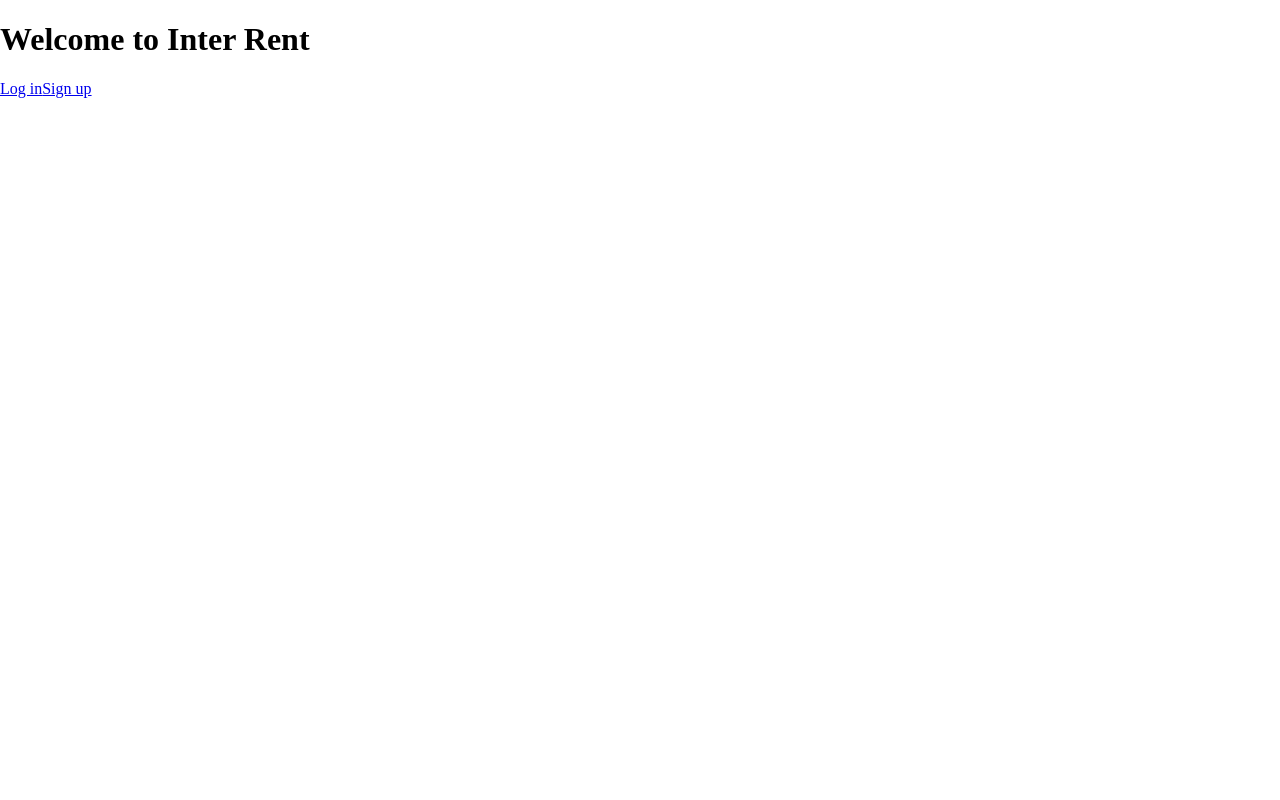
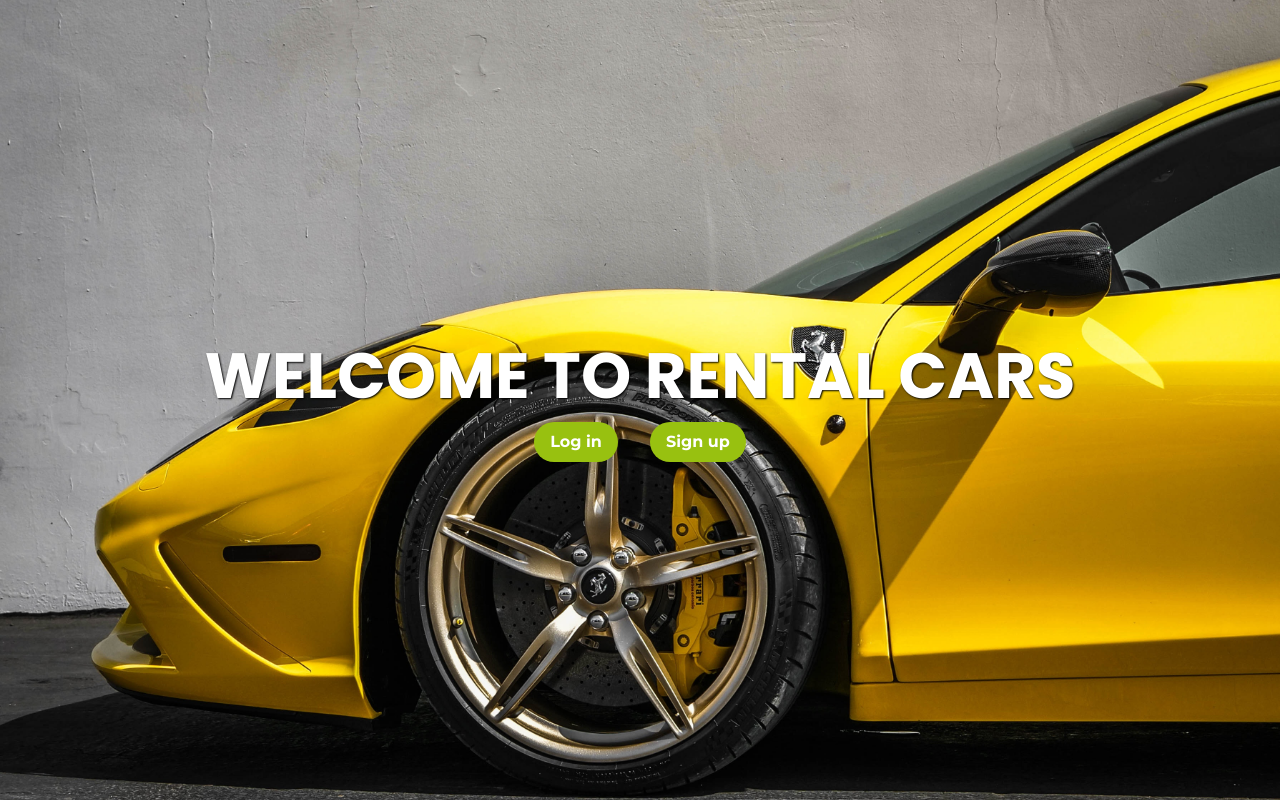
Before and after one commit to shahira-sadat/final-capstone-project-frontend, a React (Create React App) app: page / in a window 1280 px wide. Built offline with nearby package versions, Linux system fonts and the light colour scheme.

Commit message:
Add styles for the splash screen

```diff
--- a/package.json
+++ b/package.json
@@ -7,6 +7,7 @@
     "@testing-library/jest-dom": "^5.16.5",
     "@testing-library/react": "^13.4.0",
     "@testing-library/user-event": "^13.5.0",
+    "bootstrap": "^5.2.3",
     "react": "^18.2.0",
     "react-dom": "^18.2.0",
     "react-redux": "^8.0.5",
--- a/public/index.html
+++ b/public/index.html
@@ -1,17 +1,19 @@
 <!DOCTYPE html>
 <html lang="en">
+
 <head>
   <meta charset="utf-8" />
   <meta name="viewport" content="width=device-width, initial-scale=1" />
   <meta name="theme-color" content="#000000" />
-    <meta
-      name="description"
-      content="Web site created using create-react-app"
-    />
+  <meta name="description" content="Web site created using create-react-app" />
+  <link rel="preconnect" href="https://fonts.googleapis.com">
+  <link rel="preconnect" href="https://fonts.gstatic.com" crossorigin>
   <title>Rental Cars App</title>
 </head>
+
 <body>
   <noscript>You need to enable JavaScript to run this app.</noscript>
   <div id="root"></div>
 </body>
+
 </html>
--- a/src/App.css
+++ b/src/App.css
@@ -1,4 +1,16 @@
-body {
-  margin: 0;
-  padding: 0;
+html {
+  background-color: #e4e5e9;
 }
+
+.wrapper {
+  display: grid;
+  grid-template-columns: 20vw 80vw;
+}
+
+@media screen and (max-width: 768px) {
+  .wrapper {
+    display: grid;
+    grid-template-columns: 100%;
+    margin: auto;
+  }
+}
--- /dev/null
+++ b/src/assets/styles/Splash.css
@@ -0,0 +1,40 @@
+.welcome {
+  width: 100vw;
+  height: 100vh;
+  overflow: hidden;
+  display: flex;
+  flex-direction: column;
+  align-items: center;
+  justify-content: center;
+  background-image: url("../../assets/img/splash-bg.jpg");
+  background-repeat: no-repeat;
+  background-size: cover;
+  background-position: bottom;
+  background-color: orange;
+  color: white;
+  padding: 0.5rem;
+}
+
+.welcome h1 {
+  font-size: 3.5rem;
+  text-shadow: 1px 1px 2px black;
+  text-align: center;
+}
+
+.buttons {
+  width: 100%;
+  display: flex;
+  align-items: center;
+  justify-content: center;
+  gap: 2rem;
+}
+
+@media only screen and (min-width: 900px) {
+  .welcome {
+    background-position: center;
+  }
+
+  .welcome h1 {
+    font-size: 4em;
+  }
+}
--- a/src/components/authentication/Signup.js
+++ b/src/components/authentication/Signup.js
@@ -5,7 +5,7 @@ import { useNavigate } from 'react-router-dom';
 
 function Signup() {
 //   const dispatch = useDispatch();
-  const authenticated = false; // useSelector((state) => state.signup.authenticated);
+  const authenticated = true; // useSelector((state) => state.signup.authenticated);
   const [name, setName] = useState('');
   const [username, setUsername] = useState('');
   const [email, setEmail] = useState('');
--- a/src/components/authentication/Splash.js
+++ b/src/components/authentication/Splash.js
@@ -1,10 +1,11 @@
 import React from 'react';
 import { NavLink, Outlet } from 'react-router-dom';
+import '../../assets/styles/Splash.css';
 
 function Splash() {
   return (
     <div className="welcome">
-      <h1>Welcome to Inter Rent</h1>
+      <h1>WELCOME TO RENTAL CARS</h1>
       <div className="buttons">
         <NavLink to="login" className="registration-page-nav-list-item">
           Log in
--- /dev/null
+++ b/src/index.css
@@ -0,0 +1,45 @@
+@import url('https://fonts.googleapis.com/css2?family=Montserrat:wght@300;400;600;700&family=Poppins:wght@300;400;600;700&display=swap');*,
+*::after,
+*::before {
+  box-sizing: border-box;
+  margin: 0;
+  padding: 0;
+}
+
+:root {
+  --orange: hsl(47, 100%, 50%);
+  --green: hsl(74, 85%, 41%);
+  --black: hsl(0, 0%, 6%);
+  --light-gray: hsl(0, 0%, 96%);
+  --dark-gray: hsl(0, 0%, 62%);
+  --white: hsl(0, 0%, 100%);
+  --lime: hsl(178, 84%, 40%);
+}
+
+.button, a {
+  background-color: var(--green);
+  color: var(--white);
+  border: none;
+  border-radius: 5em;
+  text-decoration: none;
+  padding: 0.5em 1em;
+  font-weight: 700;
+}
+
+body {
+  font-family: "Montserrat", sans-serif;
+}
+
+h1,
+h2,
+h3,
+h4,
+h5,
+h6 {
+  font-family: 'Poppins', sans-serif;
+}
+
+h1,
+h2 {
+  font-weight: 700;
+}
--- a/src/index.js
+++ b/src/index.js
@@ -3,6 +3,8 @@ import ReactDOM from 'react-dom/client';
 import { Provider } from 'react-redux';
 import store from './redux/store';
 import App from './App';
+import 'bootstrap/dist/css/bootstrap.css';
+import './index.css';
 
 const root = ReactDOM.createRoot(document.getElementById('root'));
 root.render(
--- a/src/redux/apiSlice.js
+++ b/src/redux/apiSlice.js
@@ -2,7 +2,7 @@ import { createApi, fetchBaseQuery } from '@reduxjs/toolkit/query/react';
 
 export const carsApi = createApi({
   reducerPath: 'carsApi',
-  baseQuery: fetchBaseQuery({ baseUrl: 'waiting for api' }),
+  baseQuery: fetchBaseQuery({ baseUrl: 'https://cars-rental.onrender.com' }),
   endPoints: (builder) => ({
     getAllCars: builder.query({
       query: () => 'waiting for cars endpoint',
```
Also changed, not shown: src/assets/img/splash-bg.jpg (added), 1 other file (tests, documents, lock files or other folders). Lines whose indentation alone changed are shown as unchanged.
